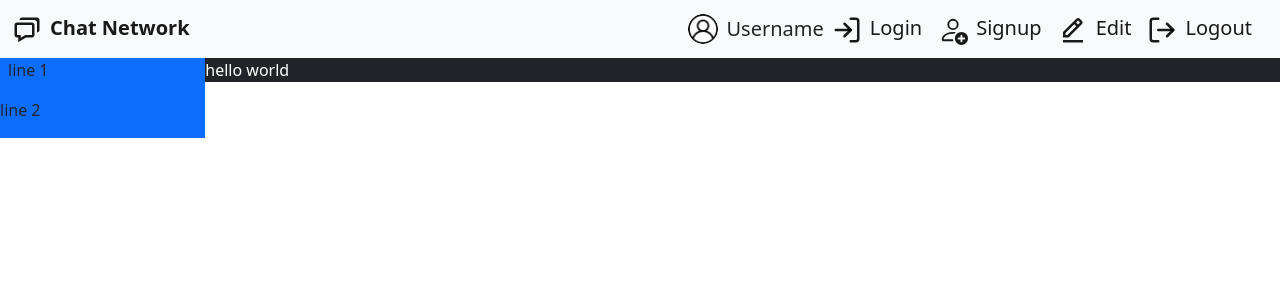
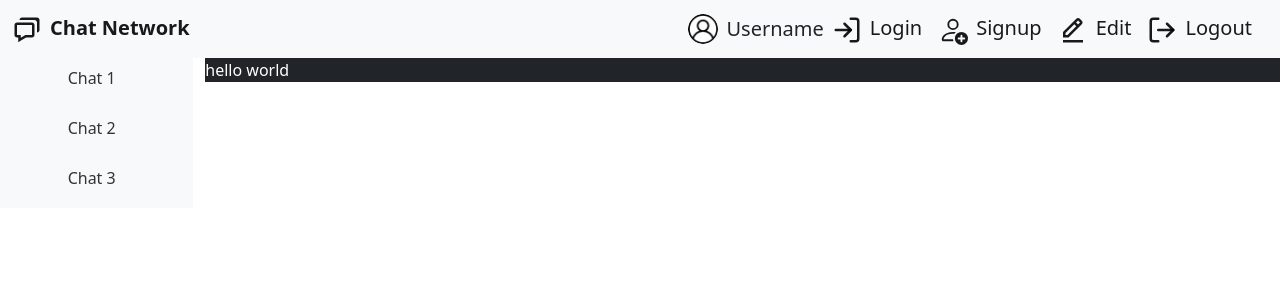
Before and after one commit to Stickman008/network-term-project-chat-app, a Next.js app in the folder client/: page /chat/1 in a window 1280 px wide. Shown: the top 300 px of the page. Built offline with nearby package versions, Linux system fonts and the light colour scheme.

Commit message:
side bar

```diff
--- /dev/null
+++ b/client/app/chat/[chatId]/page.css
@@ -0,0 +1,28 @@
+
+
+.nav {
+    display: flex;
+    justify-content: center;
+    align-items: center;
+    list-style: none;
+    padding: 0;
+    margin: 0;
+  }
+
+  .nav-item {
+    margin-right: 10px;
+    margin-bottom: 10px;
+  }
+
+  .nav-link {
+    color: #333;
+    text-decoration: none;
+    padding: 8px;
+    border-radius: 5px;
+    transition: all 0.2s ease-in-out;
+  }
+
+  /* .nav-link.active {
+    color: white;
+    background-color: #b2c4d7;
+  } */
--- a/client/app/chat/[chatId]/page.js
+++ b/client/app/chat/[chatId]/page.js
@@ -1,12 +1,13 @@
 import Navbar from "../../../component/navbar";
 import Sidebar from "../../../component/sidebar";
+import "./page.css"
 export default function page(params) {
   return (
     <>
       <Navbar />
       <div className="row">
-        <div className="col-4 col-md-2 bg-primary">
-          <Sidebar />
+        <div className="col-8 col-md-2 bg-white">
+          <Sidebar userId = "12345"/>
         </div>
         <div className="col-8 col-md-10 p-0">
           <p className="bg-dark text-white"> hello world </p>
--- a/client/component/sidebar.js
+++ b/client/component/sidebar.js
@@ -1,8 +1,106 @@
-export default function page(params) {
+import '../app/chat/[chatId]/page.css' ;
+
+
+export default function page({userId}) {
     return (
-      <>
-        <p className="ps-2"> line 1 </p>
-        <p> line 2 </p>
-      </>
+      <div className="container-fluid">
+        <div className="row">
+          <div className="col-md-16 bg-light sidebar">
+            <div className="sidebar">
+              <ul className="nav flex-column">
+              <li class="nav-item">
+                <a href="#" class="nav-link active">Chat 1</a>
+              </li>
+              <li class="nav-item">
+                <a href="#" class="nav-link active">Chat 2</a>
+              </li>
+              <li class="nav-item">
+                <a href="#" class="nav-link active">Chat 3</a>
+              </li>
+                {/* {chats.map((chat) => (
+                  <li key={chat.id} className="nav-item">
+                    <a
+                      href="#"
+                      className={`nav-link ${selectedChat && selectedChat.id === chat.id ? 'active' : ''}`}
+                      onClick={() => handleChatSelect(chat.id)}
+                    >
+                      {chat.name}
+                    </a>
+                  </li>
+                ))} */}
+              </ul>
+            </div>
+          </div>
+          <div className="col-md-9">
+            {/* <h4>{selectedChat ? selectedChat.name : 'Select a chat'}</h4> */}
+            {/* {selectedChat && (
+              <div>
+                <div className="card mb-3">
+                  <div className="card-body">
+                    <ChatWindow messages={selectedChat.messages} />
+                  </div>
+                </div>
+                <div className="row">
+                  <div className="col-md-8 mx-auto">
+                    <div className="card">
+                      <div className="card-header">Send a Message</div>
+                      <div className="card-body">
+                        <ChatInput onSubmit={handleChatSubmit} />
+                      </div>
+                    </div>
+                  </div>
+                </div>
+              </div>
+            )} */}
+          </div>
+        </div>
+      </div>
+
+
+      // <li key={userId}>
+      //   <a
+      //     // href={`/dashboard/chat/${chatHrefConstructor(
+      //     //   sessionId,
+      //     //   friend.id
+      //     // )}`}
+      //     className='text-gray-700 hover:text-indigo-600 hover:bg-gray-50 group flex items-center gap-x-3 rounded-md p-2 text-sm leading-6 font-semibold'>
+      //     {userId}
+      //     {1 ? (
+      //       <div className='bg-indigo-600 font-medium text-xs text-white w-4 h-4 rounded-full flex justify-center items-center'>
+      //         {userId}
+      //       </div>
+      //     ) : null}
+      //   </a>
+      // </li>
+
+      // <div class="container-fluid">
+      //   <div class="row">
+      //     <div class="col-md-3 bg-light sidebar">
+      //       <div class="sidebar-sticky">
+      //         <h5 class="mb-3">Chats</h5>
+      //         <ul class="nav flex-column">
+      //           <li class="nav-item">
+      //             <a href="#" class="nav-link active">Chat 1</a>
+      //           </li>
+      //           <li class="nav-item">
+      //             <a href="#" class="nav-link">Chat 2</a>
+      //           </li>
+      //           <li class="nav-item">
+      //             <a href="#" class="nav-link">Chat 3</a>
+      //           </li>
+      //           <li class="nav-item">
+      //             <a href="#" class="nav-link">Chat 4</a>
+      //           </li>
+      //         </ul>
+      //       </div>
+      //     </div>
+      //     {/* <div class="col-md-9">
+      //       <div class="my-4">
+      //         <h4>Select a chat</h4>
+      //       </div>
+      //     </div> */}
+      //   </div>
+      // </div>
+
     );
   }
```
